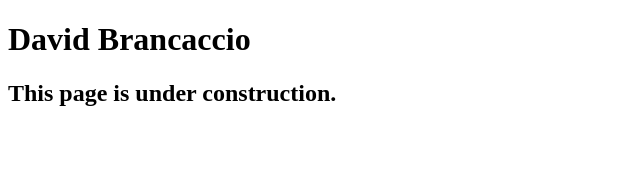
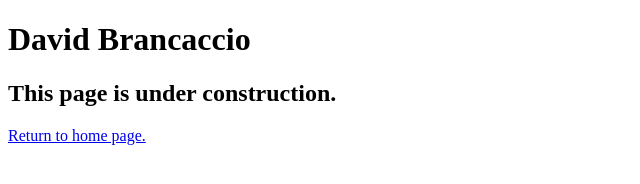
Before and after one commit to Hchauhan03/A05, a plain HTML site: page brancaccio.html in a window 1280 px wide. Shown: the whole page, without its empty margins (0-640 px from the left). Drawn offline with Linux system fonts and the light colour scheme.

Commit message:
Update brancaccio.html

```diff
--- a/brancaccio.html
+++ b/brancaccio.html
@@ -11,6 +11,7 @@
     <main>
 	    <h1>David Brancaccio</h1>
 	   <h2>This page is under construction.</h2>
+	<p><a href="index.html">Return to home page.</a></p>
     </main>
 </body>
 
```
